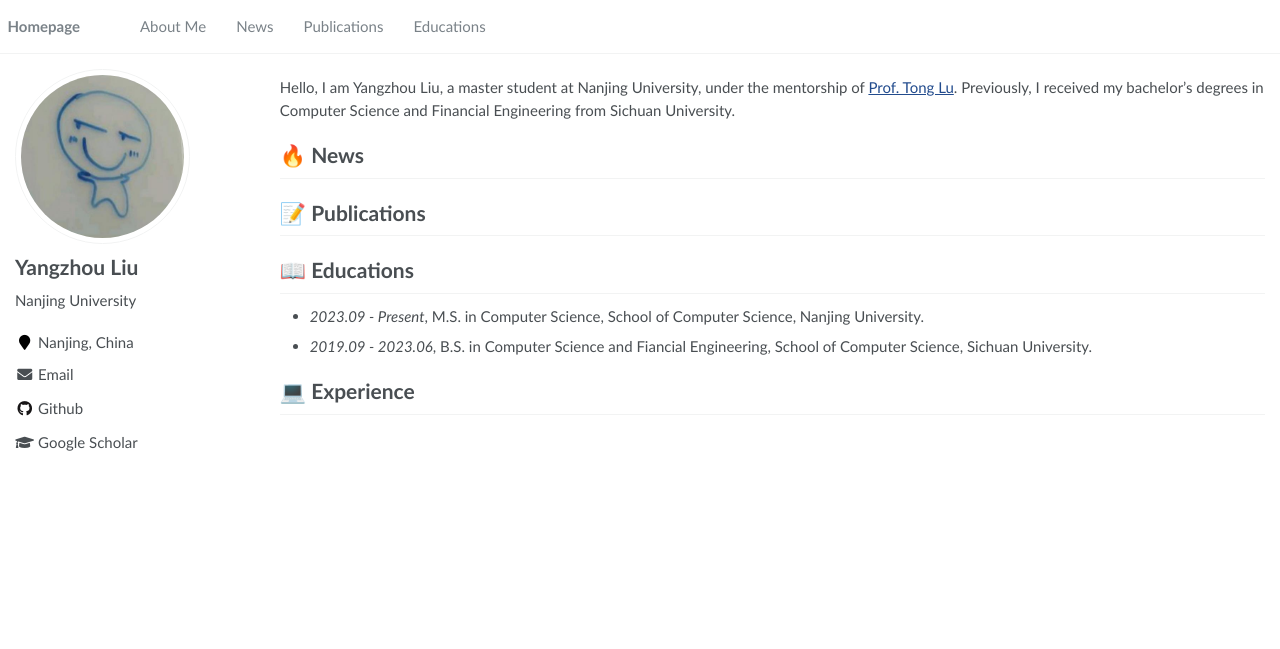
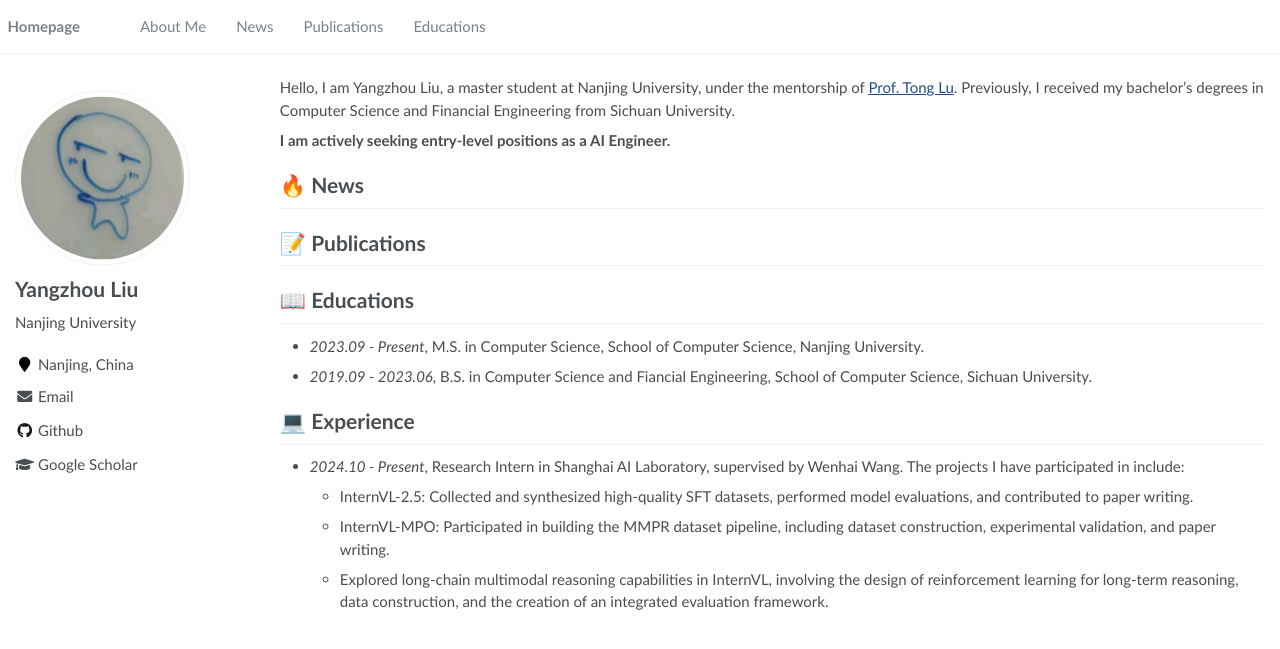
Before and after one commit to lll2343/lll2343.github.io, a Jekyll site: the page built from _pages/about.md, in a window 1280 px wide. Shown: the top 649 px of the page. Built offline with Jekyll 4.4.1, drawn with Linux system fonts in a browser that asks for light colours.

Commit message:
update intern

```diff
--- a/_pages/about.md
+++ b/_pages/about.md
@@ -12,6 +12,8 @@ redirect_from:
 
  Hello, I am Yangzhou Liu, a master student at Nanjing University, under the mentorship of [Prof. Tong Lu](https://cs.nju.edu.cn/lutong/). Previously, I received my bachelor’s degrees in Computer Science and Financial Engineering from Sichuan University.
 
+**I am actively seeking entry-level positions as a AI Engineer.**
+
 # 🔥 News
 
 # 📝 Publications
@@ -22,3 +24,9 @@ redirect_from:
 - *2019.09 - 2023.06*, B.S. in Computer Science and Fiancial Engineering, School of Computer Science, Sichuan University.
 
 # 💻 Experience
+
+- *2024.10 - Present*, Research Intern in Shanghai AI Laboratory, supervised by Wenhai Wang.
+  The projects I have participated in include:
+  - InternVL-2.5: Collected and synthesized high-quality SFT datasets, performed model evaluations, and contributed to paper writing.
+  - InternVL-MPO: Participated in building the MMPR dataset pipeline, including dataset construction, experimental validation, and paper writing.
+  - Explored long-chain multimodal reasoning capabilities in InternVL, involving the design of reinforcement learning for long-term reasoning, data construction, and the creation of an integrated evaluation framework.
```
